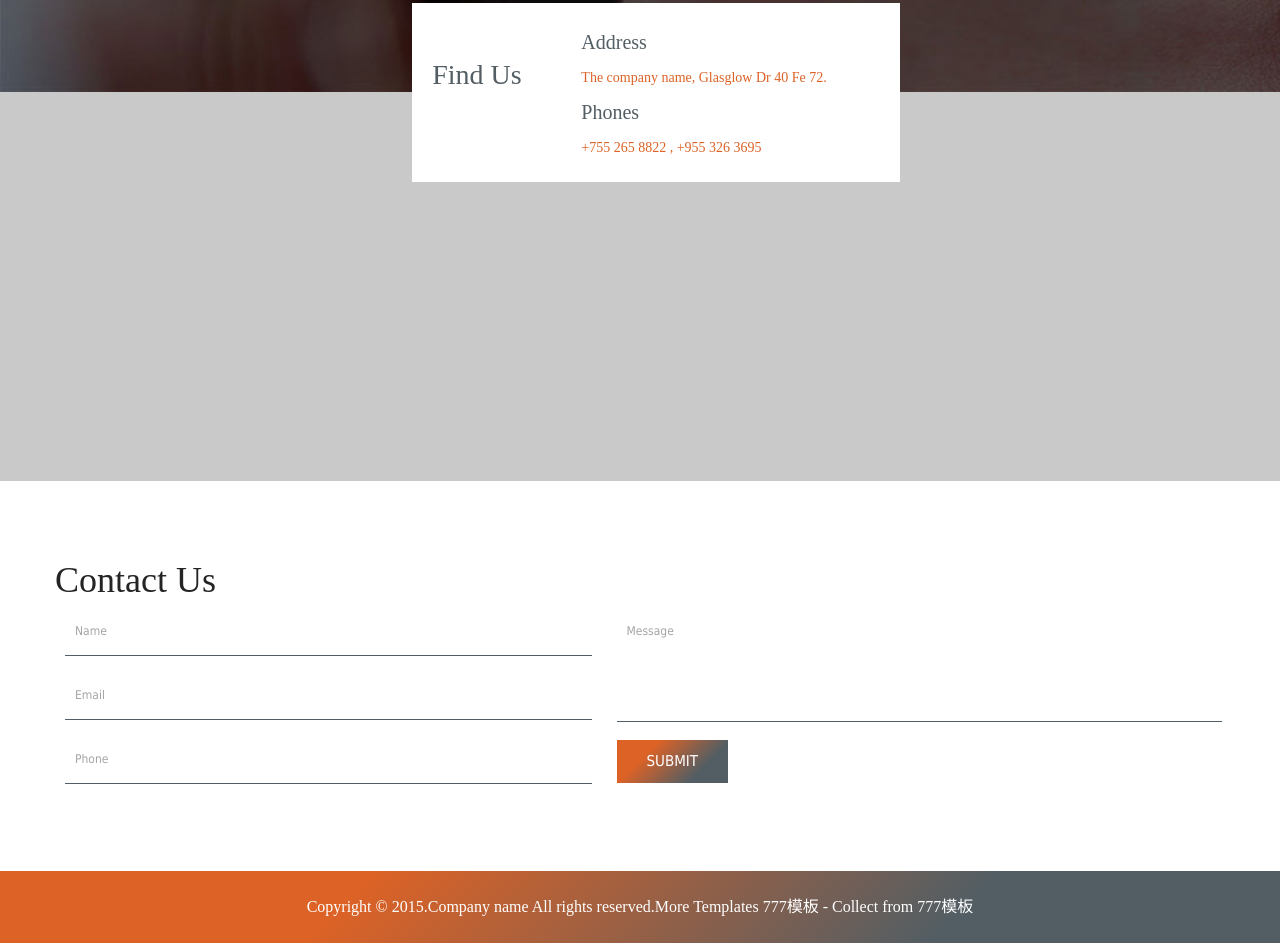
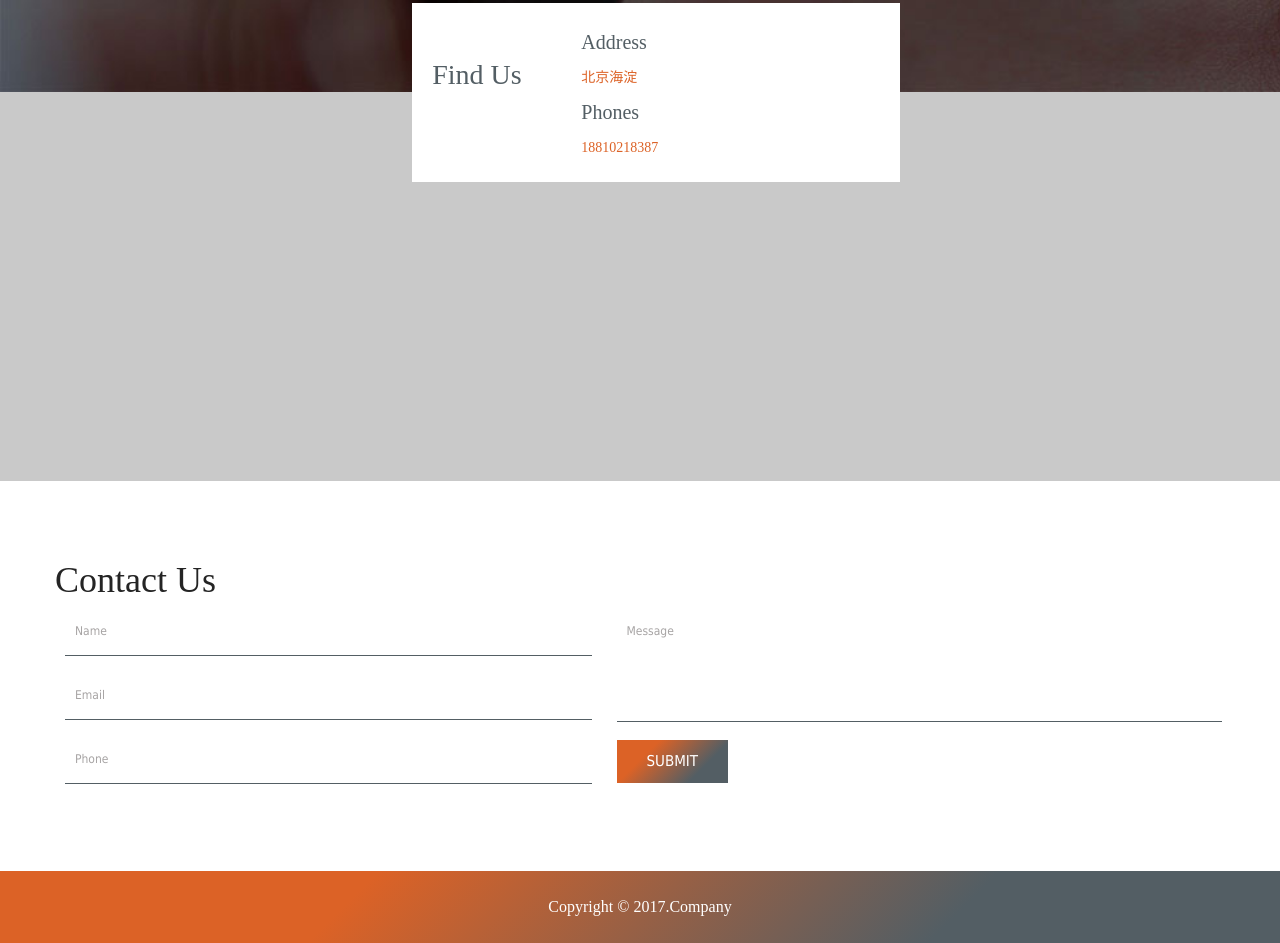
Before and after one commit to MyShuai/flashlight, a plain HTML site: page index.html in a window 1280 px wide. Shown: the part 4590-5533 px from the top of the page. Drawn offline with Linux system fonts and the light colour scheme.

Commit message:
flashlight

```diff
--- a/index.html
+++ b/index.html
@@ -314,9 +314,9 @@
 				<h4>Find Us</h4>
 				<div class="find-text">
 					<h5>Address</h5>
-					<p>The company name, Glasglow Dr 40 Fe 72.</p>
+					<p>北京海淀</p>
 					<h5>Phones</h5>
-					<p>+755 265 8822 , +955 326 3695</p>
+					<p>18810218387</p>
 				</div>
 				<div class="clearfix"></div>
 			</div>
@@ -339,7 +339,7 @@
 	</div>
 	<div class="footer">
 		<div class="visible">
-		<p>Copyright © 2015.Company name All rights reserved.More Templates 777模板 - Collect from 777模板</p>
+		<p>Copyright © 2017.Company</p>
 		</div>
 	</div>
 	<div class="scroll" id="scroll">
```
